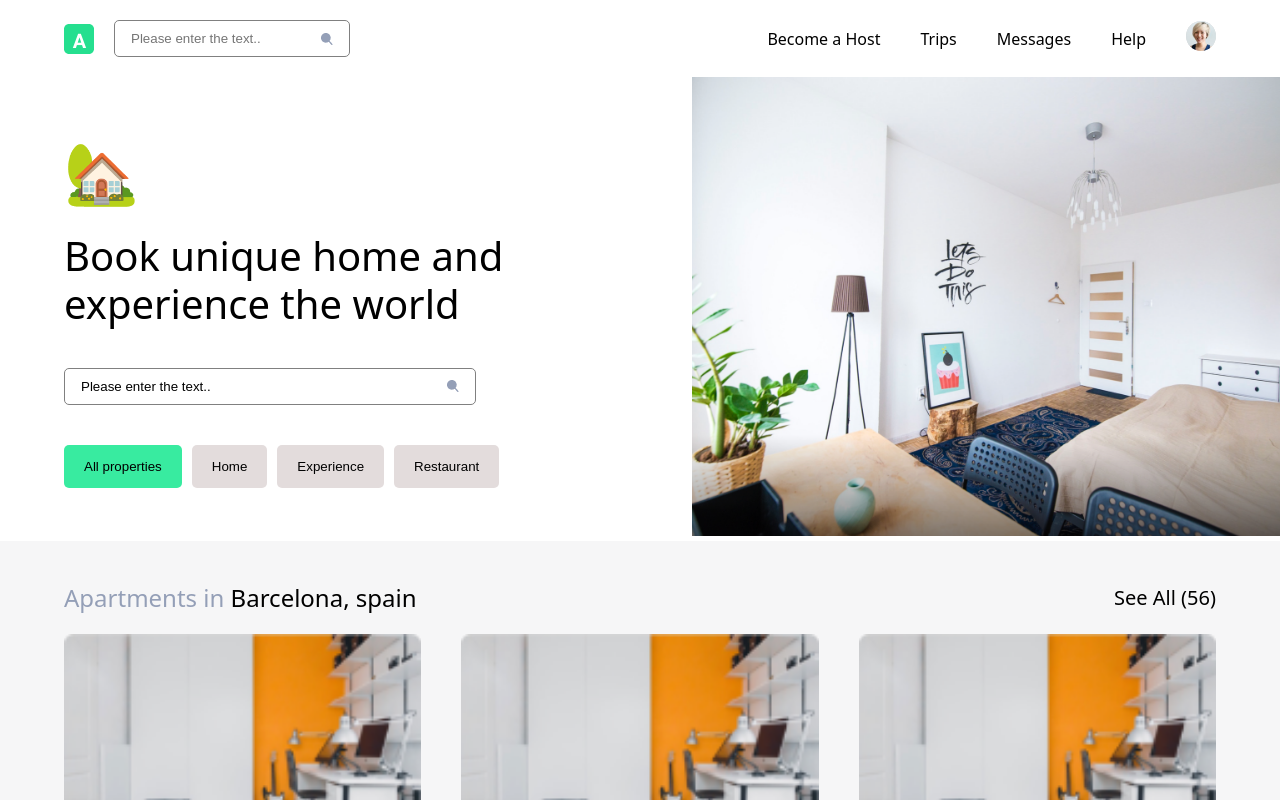
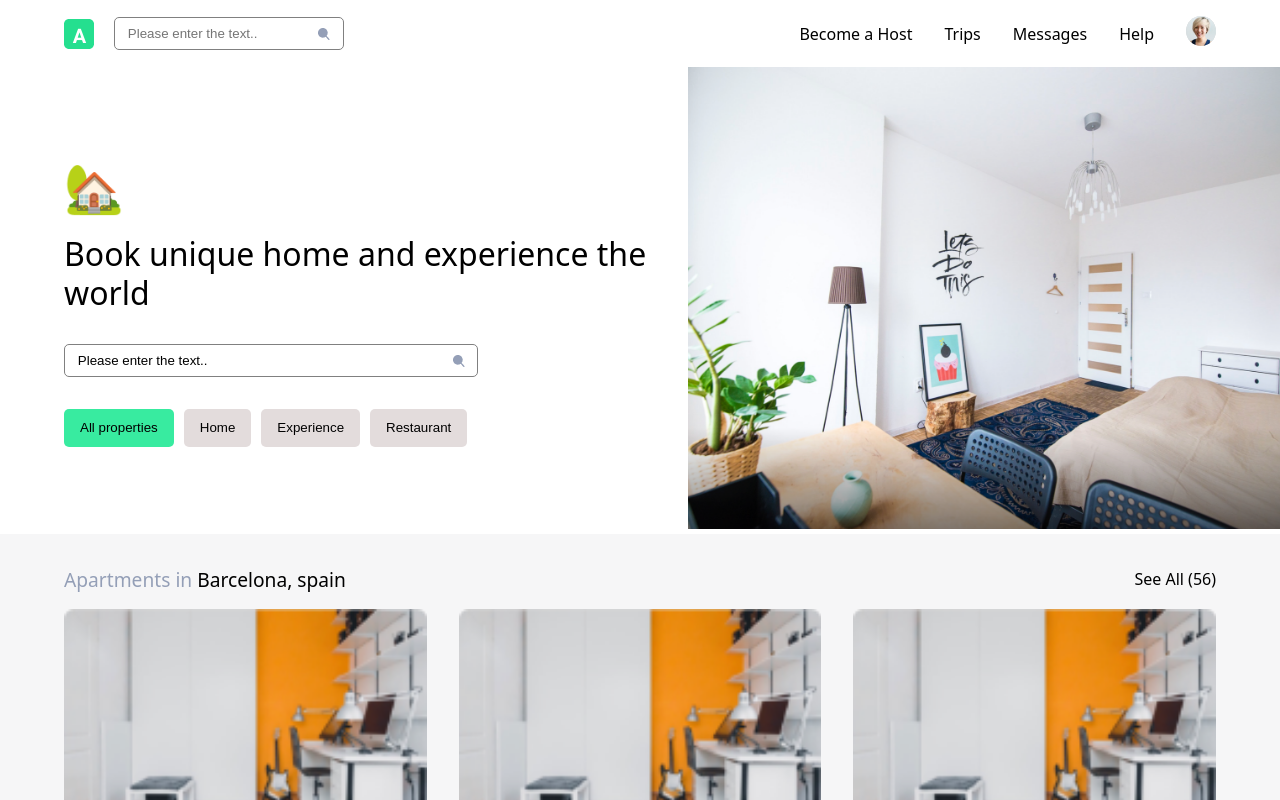
Before and after one commit to craj68168/mobile-first-approach, a Next.js app: page / in a window 1280 px wide. Shown: the top 800 px of the page. Built offline with nearby package versions, Linux system fonts and the light colour scheme.

Commit message:
feat:media query range tested and implemented

```diff
--- a/app/styles.css
+++ b/app/styles.css
@@ -112,7 +112,12 @@
   border-radius: 5px;
   cursor: pointer;
   border: none;
+  position: relative;
+  overflow: hidden;
+  transition: all 0.8s ease-in-out;
+  background-color: transparent;
 }
+
 .hero--btn-section .btn-success {
   background-color: rgb(56, 235, 160);
 }
@@ -169,9 +174,10 @@
 }
 
 .hero__img__blog {
-  display: none;
+  transition: all 0.6s ease-in-out;
+  margin-right: -750px;
 }
-@media screen and (min-width: 768px) {
+@media screen and (width >= 768px) {
   nav .hamburger {
     display: none;
   }
@@ -200,7 +206,7 @@
     margin-left: 5%;
   }
   .hero__img__blog {
-    display: block;
+    margin-right: 0;
     width: 50%;
     margin-left: 2rem;
   }
@@ -222,8 +228,8 @@
     grid-template-columns: repeat(3, 1fr);
   }
 }
-@media screen and (min-width: 1024px) {
-  html {
+@media screen and (min-width >= 1024px) {
+  html, body {
     font-size: 20px;
   }
 }
```
